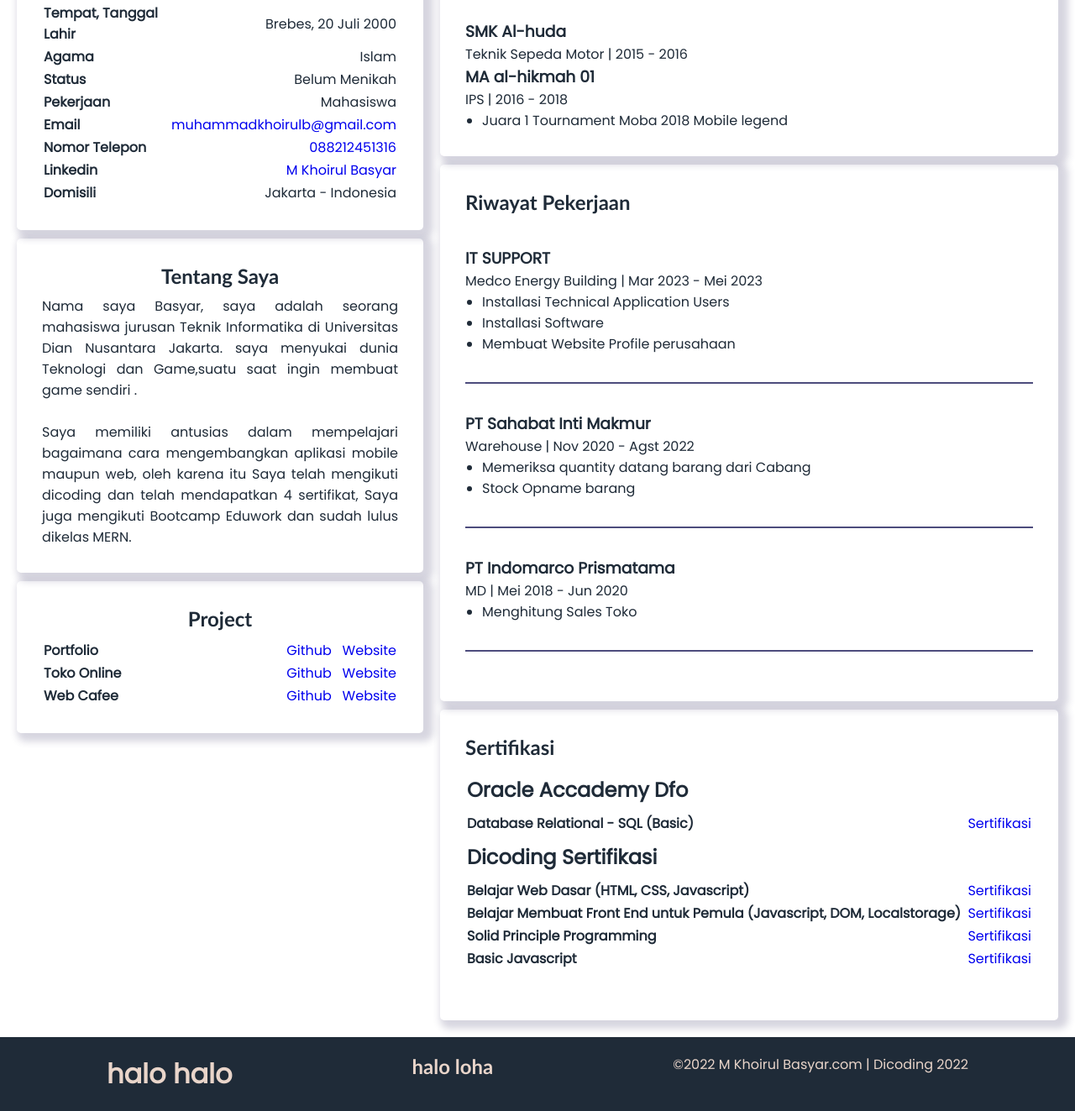
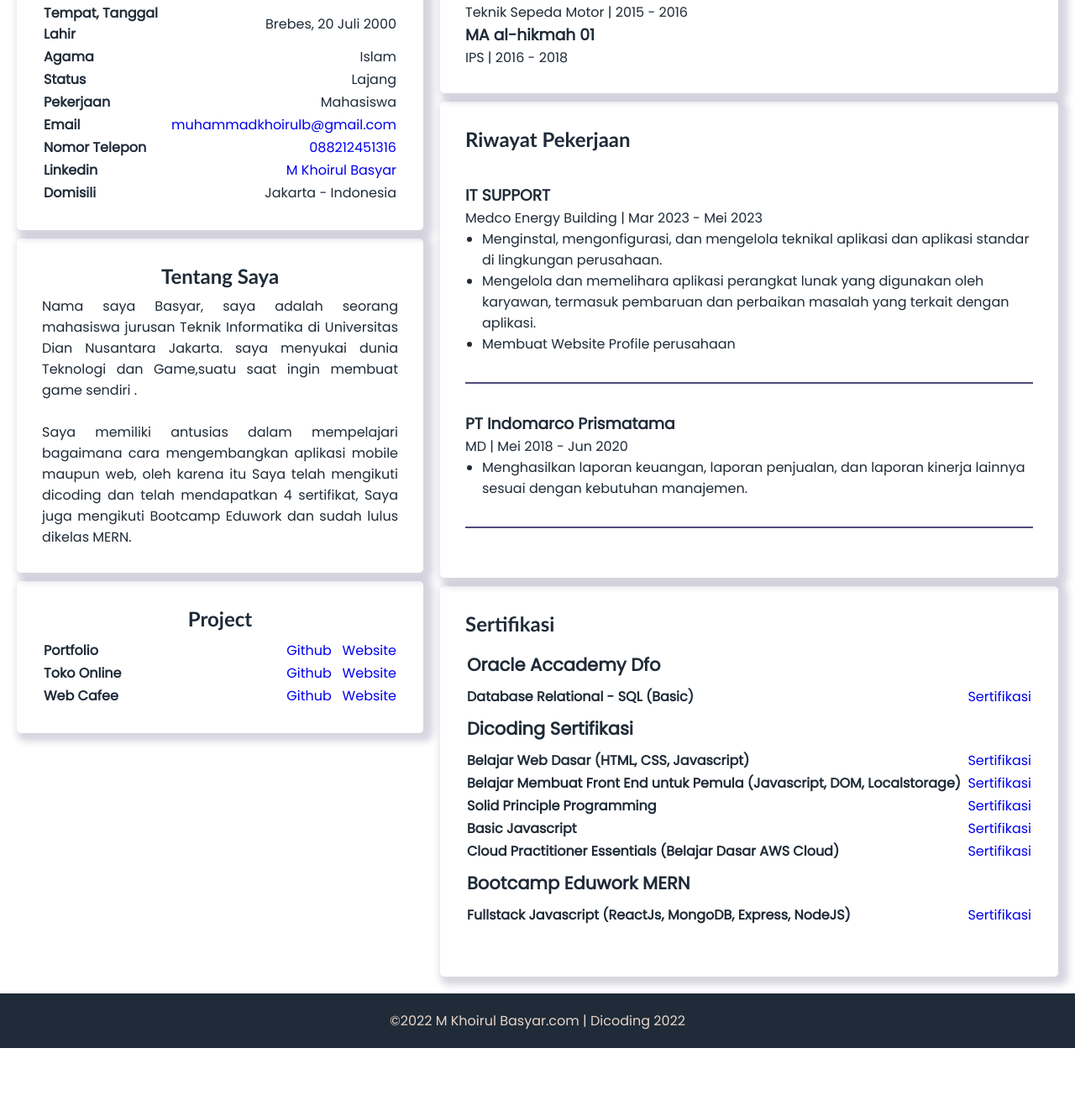
Before and after one commit to mbasyar/cv_mbasyar, a plain HTML site: page index.html in a window 1280 px wide. Shown: the part 456-1779 px from the top of the page at 84% size. After the commit the page ends 1704 px from the top, so only its background shows below. Drawn offline with Linux system fonts and the light colour scheme.

Commit message:
fixing pertama

```diff
--- a/assets/script.js
+++ b/assets/script.js
@@ -1,14 +1,12 @@
 function overlay() {
   //dapatkan element by id menu
-  var overlay = document.getElementById("overlay");
+  const overlay = document.getElementById("overlay");
   overlay.style.display = "flex";
 }
 
 function overlayClick() {
   var overlay = document.getElementById("overlay");
-
   overlay.style.display = "none";
 }
 
 window.onresize = overlayClick;
-console.
--- a/index.html
+++ b/index.html
@@ -59,7 +59,7 @@
               </tr>
               <tr>
                 <th>Status</th>
-                <td>Belum Menikah</td>
+                <td>Lajang</td>
               </tr>
               <tr>
                 <th>Pekerjaan</th>
@@ -75,7 +75,7 @@
               </tr>
               <tr>
                 <th>Linkedin</th>
-                <td><a href="https://www.linkedin.com/in/mkhoirulbasyar/">M Khoirul Basyar</a></td>
+                <td><a href="https://www.linkedin.com/in/mbasyar2023/">M Khoirul Basyar</a></td>
               </tr>
               <tr>
                 <th>Domisili</th>
@@ -102,7 +102,7 @@
               <tr>
                 <th>Portfolio</th>
                 <td>
-                  <a href="https://github.com/mbasyarr.com">Github</a>
+                  <a href="https://github.com/mbasyar">Github</a>
                   &nbsp;
                   <a href="https://warungpojok.basyarrr.repl.co" target="_blank">Website</a>
                 </td>
@@ -110,7 +110,7 @@
               <tr>
                 <th>Toko Online</th>
                 <td>
-                  <a href="https://github.com/mbasyarr.com">Github</a>
+                  <a href="https://github.com/mbasyar.com">Github</a>
                   &nbsp;
                   <a href="https://toko-1.basyarrr.repl.co" target="_blank">Website</a>
                 </td>
@@ -137,13 +137,10 @@
               <span class="jurusan">S1 - Teknik Informatika</span> |
               <span class="year">2022 - 2025</span>
             </p>
-            <ul>
-
+            <!-- <ul>
               <li>Anggota HIMA 2022-2023</li>
               <li>Panitia Perbantuan Bencana Alam 2022</li>
-
-
-            </ul>
+            </ul> -->
           </section>
           <br />
           <hr />
@@ -159,10 +156,10 @@
               <span class="jurusan">IPS</span> |
               <span class="year">2016 - 2018</span>
             </p>
-            <ul>
+            <!-- <ul>
               <li>
                 Juara 1 Tournament Moba 2018 Mobile legend </li>
-            </ul>
+            </ul> -->
           </section>
         </article>
         <article id="pekerjaan" class="card">
@@ -172,15 +169,15 @@
                 <h3>IT SUPPORT </h3>
                 <p><span class="perusahaan">Medco Energy Building</span> | <span class="year">Mar 2023 - Mei 2023</span></p>
                 <ul>
-                  <li>Installasi Technical Application Users</li>
-                  <li>Installasi Software</li>
+                  <li>Menginstal, mengonfigurasi, dan mengelola teknikal aplikasi dan aplikasi standar di lingkungan perusahaan.</li>
+                  <li>Mengelola dan memelihara aplikasi perangkat lunak yang digunakan oleh karyawan, termasuk pembaruan dan perbaikan masalah yang terkait dengan aplikasi.</li>
                   <li>Membuat Website Profile perusahaan</li>
                 </ul>
             </section>
             <br />
             <hr />
             <br />
-            <section>
+            <!-- <section>
                 <h3>PT Sahabat Inti Makmur</h3>
                 <p><span class="perusahaan">Warehouse </span> | <span class="year">Nov 2020 - Agst 2022</span></p>
                 <ul>
@@ -190,13 +187,13 @@
             </section>
             <br />
             <hr />
-            <br />
+            <br /> -->
             <section>
                 <h3>PT Indomarco Prismatama</h3>
 
                 <p><span class="perusahaan">MD</span> | <span class="year">Mei 2018 - Jun 2020</span></p>
                 <ul>
-                  <li>Menghitung Sales Toko</li>
+                  <li>Menghasilkan laporan keuangan, laporan penjualan, dan laporan kinerja lainnya sesuai dengan kebutuhan manajemen.</li>
                 </ul>
             </section>
             <br />
@@ -210,29 +207,40 @@
           <section>
             <table>
               <tr>
-                <th colspan="2" style="font-size: 24px ; padding:8px 0px;">Oracle Accademy Dfo</th>
+                <th colspan="2" style="font-size: 21px ; padding:8px 0px;">Oracle Accademy Dfo</th>
               </tr>
               <th>Database Relational - SQL (Basic)</th>
-                <td><a href="//www.hackenk.com/certificates/a5024b1f36d7" target="_blank" rel="dofollow">Sertifikasi</a></td>
+                <td><a href="https://www.dicoding.com/users/basyar21/academies" target="_blank" rel="dofollow">Sertifikasi</a></td>
               </tr>
               <tr>
-                <th colspan="2" style="font-size: 24px; padding:8px 0px;">Dicoding Sertifikasi</th>
+                <th colspan="2" style="font-size: 21px; padding:8px 0px;">Dicoding Sertifikasi</th>
               </tr>
               <tr>
                 <th>Belajar Web Dasar (HTML, CSS, Javascript)</th>
-                <td><a href="//www.diding.com/certificates/QLZ9KK8Q9Z5D">Sertifikasi</a></td>
+                <td><a href="https://www.dicoding.com/users/basyar21/academies">Sertifikasi</a></td>
               </tr>
               <tr>
                 <th>Belajar Membuat Front End untuk Pemula (Javascript, DOM, Localstorage)</th>
-                <td><a href="//wwicoding.com/certificates/07Z6R78K2PQR">Sertifikasi</a></td>
+                <td><a href="https://www.dicoding.com/users/basyar21/academies">Sertifikasi</a></td>
               </tr>
               <tr>
                 <th>Solid Principle Programming</th>
-                <td><a href="//wwwicoding.com/certificates/81P229QJQPOY" target="_blank" rel="dofollow">Sertifikasi</a></td>
+                <td><a href="https://www.dicoding.com/users/basyar21/academies" target="_blank" rel="dofollow">Sertifikasi</a></td>
               </tr>
               <tr>
                 <th>Basic Javascript</th>
-                <td><a href="//wwwicoding.com/certificates/07Z6RGG1MPQR">Sertifikasi</a></td>
+                <td><a href="https://www.dicoding.com/users/basyar21/academies">Sertifikasi</a></td>
+              </tr>
+              <tr>
+                <th>Cloud Practitioner Essentials (Belajar Dasar AWS Cloud)</th>
+                <td><a href="https://www.dicoding.com/users/basyar21/academies"> Sertifikasi</a></td>
+              </tr>
+              <tr>
+                <th colspan="2" style="font-size: 21px; padding:8px 0px;">Bootcamp Eduwork MERN</th>
+              </tr>
+              <tr>
+                <th>Fullstack Javascript (ReactJs, MongoDB, Express, NodeJS)</th>
+                <td><a href="//www.diding.com/certificates/QLZ9KK8Q9Z5D">Sertifikasi</a></td>
               </tr>
             </table>
           </section>
@@ -241,9 +249,7 @@
       </div>
     </main>
     <footer>
-      <h1>halo halo </h1>
-      <h2>halo loha </h2>
-      <p>&copy;2022 <a href="mailto:ferdylimm9@gmail.com">M Khoirul Basyar.com</a> | Dicoding 2022</p>
+      <p>&copy;2022 <a href="mailto:muhammadkhoirulb@gmail.com">M Khoirul Basyar.com</a> | Dicoding 2022</p>
     </footer>
     <script src="assets/script.js"></script>
   </body>
```
Also changed, not shown: WhatsApp Image 2023-06-03 at 15.30.25 (1).jpeg (added), baguss.png (added).
